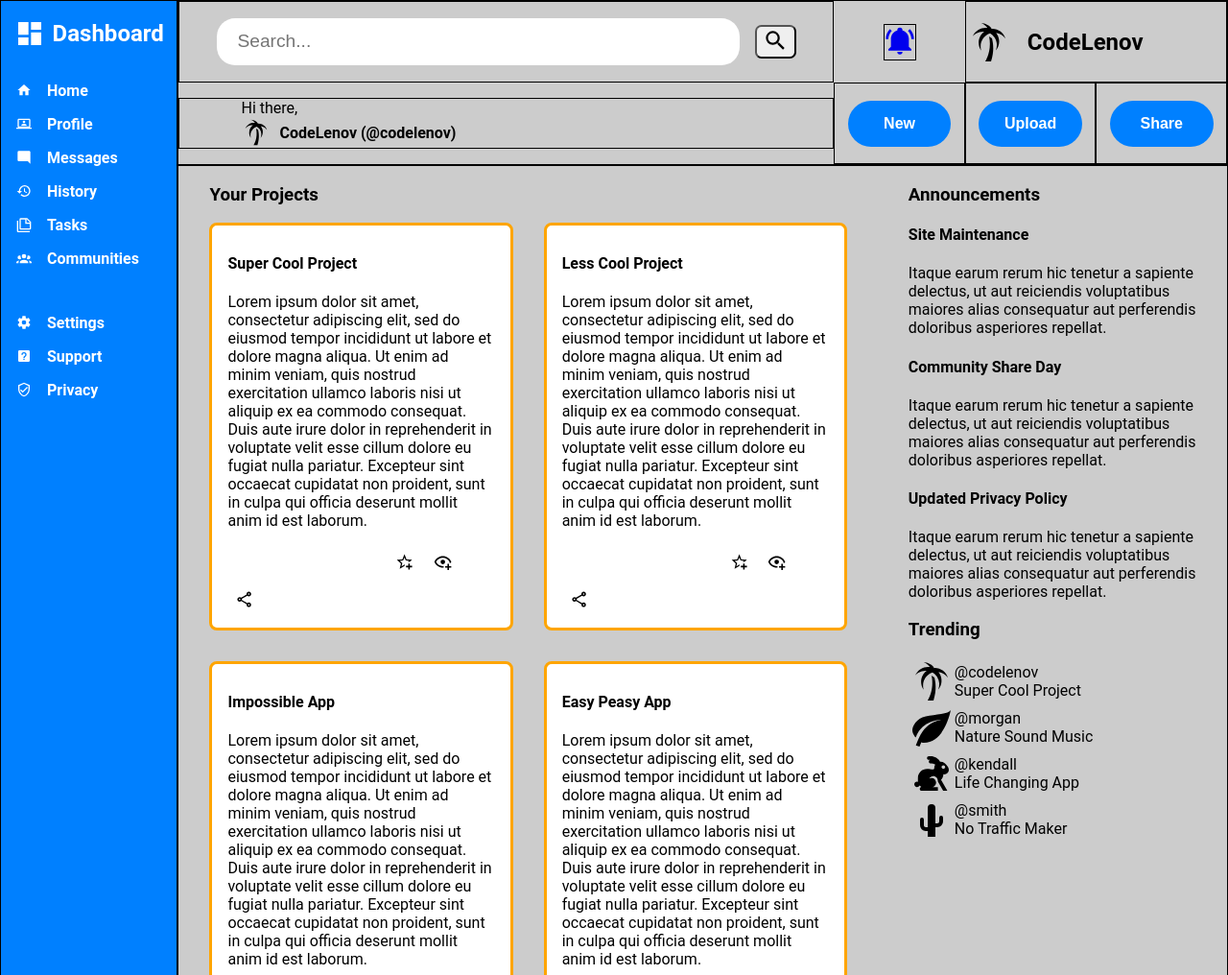
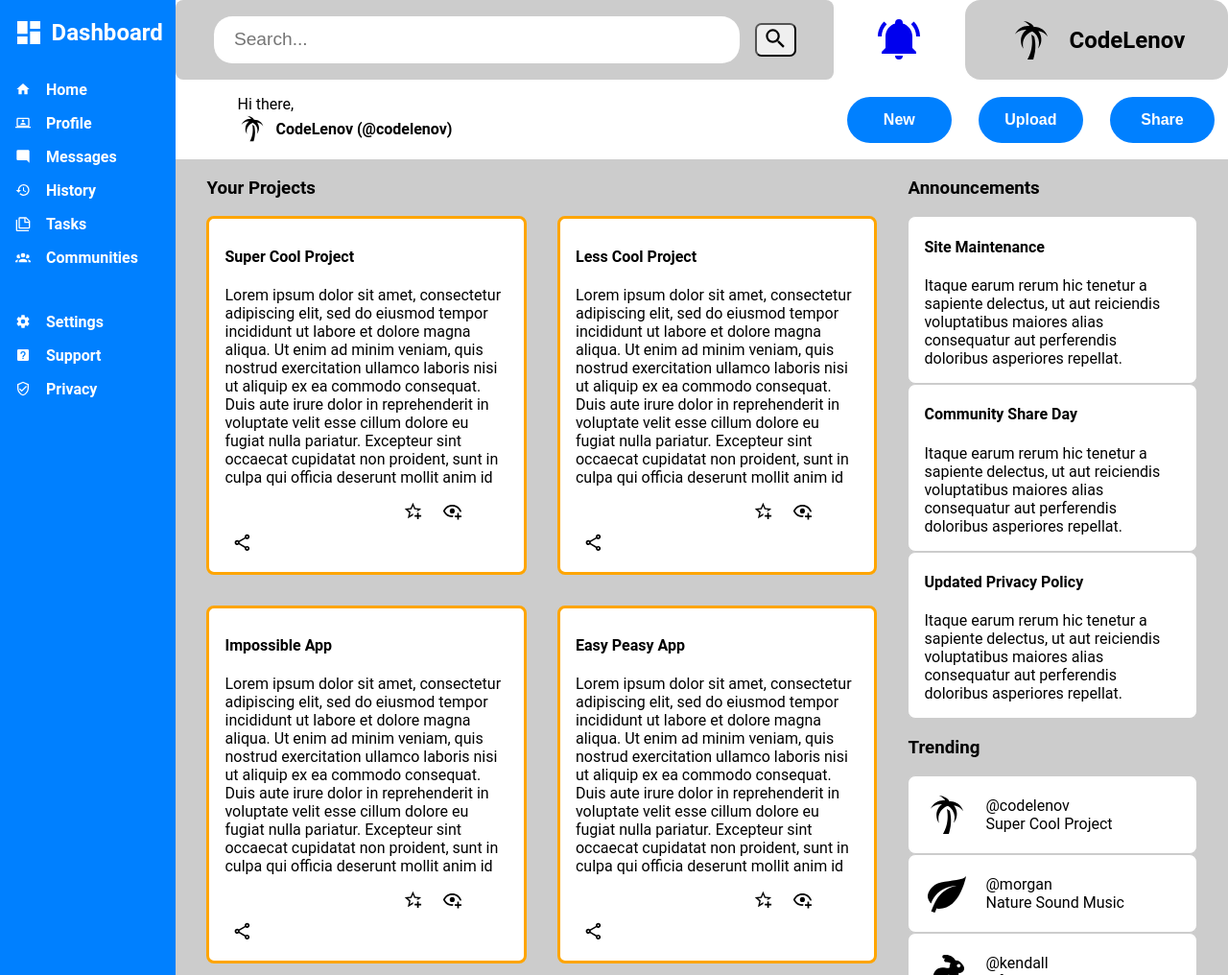
Before and after one commit to CodeLenov/admin_dashboard_top, a plain HTML site: page index.html in a window 1280 px wide. Shown: the top 1016 px of the page at 96% size. Drawn offline with Linux system fonts and the light colour scheme.

Commit message:
MAKE HTML and CSS for <main> <article>

```diff
--- a/styles.css
+++ b/styles.css
@@ -14,7 +14,7 @@ body {
 	height: 100vh;
 	margin: 0;
 	display: grid;
-	grid-template: 1fr 3fr / 1fr 6fr;
+	grid-template: minmax(min-content, 1fr) minmax(min-content, 3fr) / minmax(min-content, 1fr) minmax(min-content, 6fr);
 	grid-template-areas:
 		"aside header"
 		"aside main";
@@ -30,9 +30,9 @@ svg {
 
 header {
 	grid-area: header;
-	background-color: #ccc;
+	background-color: white;
 	display: grid;
-	grid-template: 1fr 1fr / 5fr 1fr 1fr 1fr;
+	grid-template: minmax(min-content, 1fr) minmax(min-content, 1fr) / minmax(min-content, 5fr) minmax(min-content, 1fr) minmax(min-content, 1fr) minmax(min-content, 1fr);
 	grid-template-areas:
 		"headerSearchBar headerNotificationBell headerHeadingHgroup headerHeadingHgroup"
 		"headerHiThere headerNew headerUpload headerShare";
@@ -44,6 +44,8 @@ header {
 	gap: 1em;
 	justify-content: center;
 	align-items: center;
+	border-radius: 0.5em;
+	background-color: rgb(204, 204, 204);
 }
 
 	#headerSearchBar input {
@@ -73,7 +75,7 @@ header {
 }
 
 	#headerNotificationBell svg {
-		width: 2em;
+		width: 3em;
 		margin: auto;
 	}
 
@@ -81,7 +83,10 @@ header {
 	grid-area: headerHeadingHgroup;
 	display: flex;
 	gap: 1em;
+	justify-content: center;
 	align-items: center;
+	border-radius: 1em;
+	background-color: rgb(204, 204, 204);
 }
 
 	#headerHeadingHgroup svg {
@@ -155,16 +160,16 @@ aside hgroup svg {
 		width: 2em;
 	}
 
-aside ul {
+aside nav ul {
 	list-style-type: none;
 	padding: 0 1em 1em 1em;
 }
 
-aside li {
+	aside nav li {
 		margin: 1em auto;
 	}
 
-aside a {
+	aside nav li a {
 		text-decoration: none;
 		color: white;
 		font-weight: bold;
@@ -172,7 +177,7 @@ aside a {
 		align-items: center;
 	}
 
-aside a svg {
+	aside nav li a svg {
 		width: 1em;
 		padding-right: 1em;
 	}
@@ -183,8 +188,9 @@ aside a svg {
 main {
 	grid-area: main;
 	background-color: rgb(204, 204, 204);
+	padding-bottom: 2em;
 	display: grid;
-	grid-template: 1fr / 2fr 1fr;
+	grid-template: minmax(min-content, 1fr) / minmax(min-content, 2fr) minmax(min-content, 1fr);
 	grid-template-areas: "mainSection mainArticle";
 }
 
@@ -193,14 +199,14 @@ main {
 
 section {
 	grid-area: mainSection;
-	padding: 0 2em;
+	padding: 0 0 0 2em;
 }
 
 #mainSectionContainer {
 	display: grid;
-	grid-template: 1fr 1fr 1fr / 1fr 1fr;
+	grid-template: minmax(min-content, 1fr) minmax(min-content, 1fr) minmax(min-content, 1fr) / minmax(min-content, 1fr) minmax(min-content, 1fr);
 	grid-auto-flow: row;
-	grid-auto-rows: 1fr;
+	grid-auto-rows: minmax(min-content, 1fr);
 	gap: 2em;
 }
 
@@ -209,6 +215,12 @@ section {
 	border: 0.2em solid orange;
 	border-radius: 0.5em;
 	background-color: white;
+}
+
+	#mainSectionContainer div p {
+		max-height: 13em;
+		overflow: hidden;
+		text-overflow: ellipsis;
 	}
 
 	#mainSectionContainer div a {
@@ -220,8 +232,8 @@ section {
 	}
 
 	#mainSectionContainer div a svg {
-	width: 1.2em;
-	padding: 0.5em;
+		width: 1.3em;
+		padding: 0 0.5em 0.5em 0.5em;
 		color: black;
 	}
 
@@ -234,12 +246,26 @@ article {
 }
 
 #mainArticleAnnouncementsContainer div {
+	padding: 0 1em;
+	border: 0.1em solid rgb(204, 204, 204);
+	border-radius: 0.5em;
+	background-color: white;
+}
 
+	#mainArticleAnnouncementsContainer div p {
+		max-height: 7em;
+		overflow: hidden;
+		text-overflow: ellipsis;
 	}
 
 #mainArticleTrendingContainer div {
+	padding: 1em;
 	display: flex;
 	align-items: center;
+	gap: 1em;
+	border: 0.1em solid rgb(204, 204, 204);
+	border-radius: 0.5em;
+	background-color: white;
 }
 
 	#mainArticleTrendingContainer div span {
@@ -250,7 +276,3 @@ article {
 	#mainArticleTrendingContainer div svg {
 		width: 3em;
 	}
-
-			header, aside, main, #headerSearchBar, #headerNotificationBell, #headerHeadingHgroup, #headerHiThere, #headerNew, #headerUpload, #headerShare {
-				border: 1px solid black;
-			}
```
Lines whose indentation alone changed are shown as unchanged.
